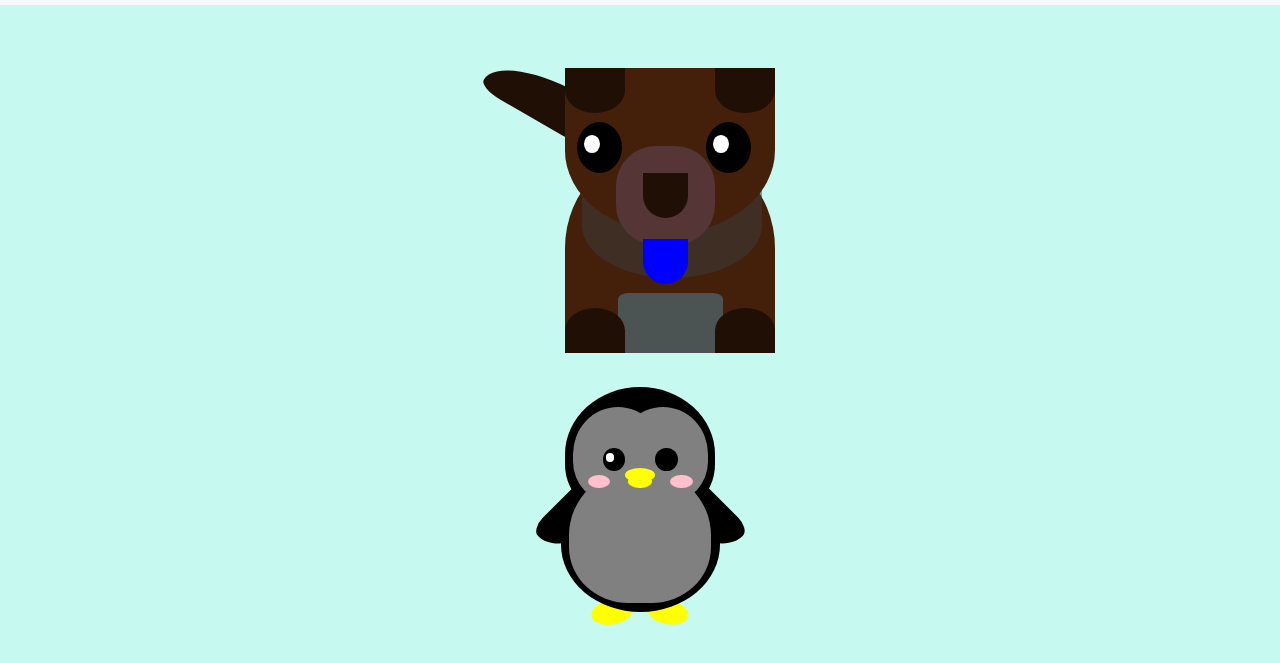
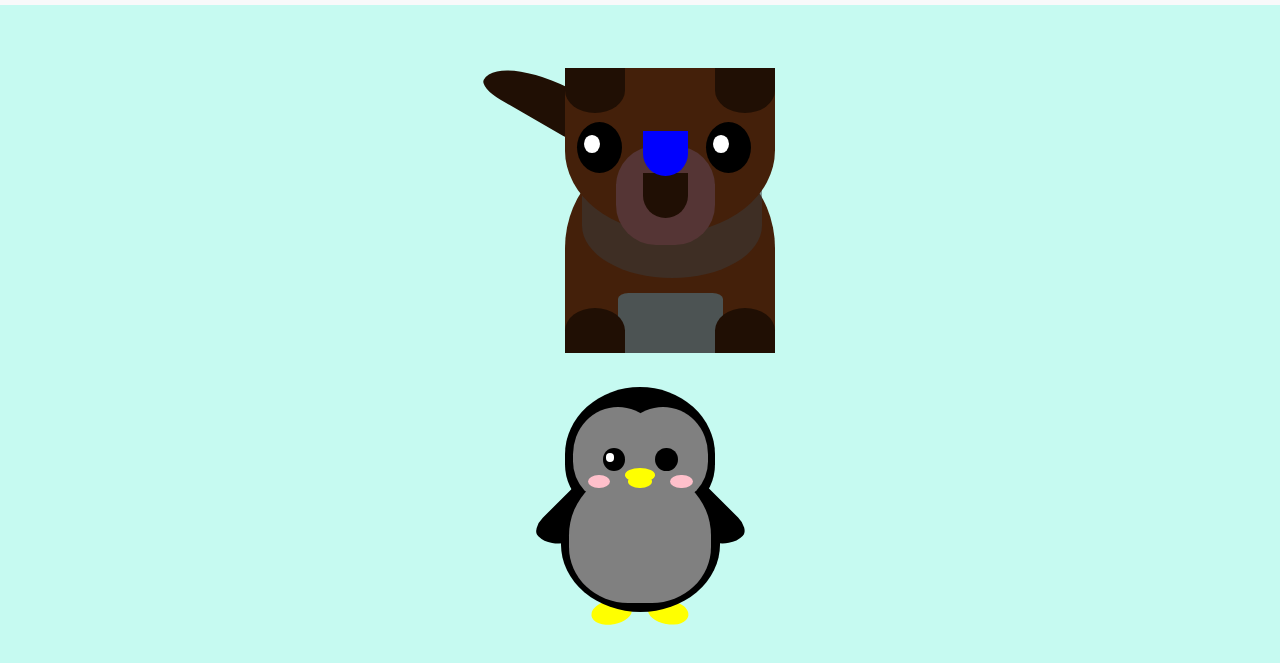
Before and after one commit to iammarcos77/AppPerrito, a plain HTML site: page perrito.html in a window 1280 px wide. Shown: the part 71-734 px from the top of the page. Drawn offline with nearby package versions, Linux system fonts and the light colour scheme.

Commit message:
Update style.css

```diff
--- a/style.css
+++ b/style.css
@@ -62,7 +62,7 @@
 }
 
 .lengua {
-    top: 82%;
+    top: 46%;
     left: 51%;
     background: blue;
     width: 15%;
```
